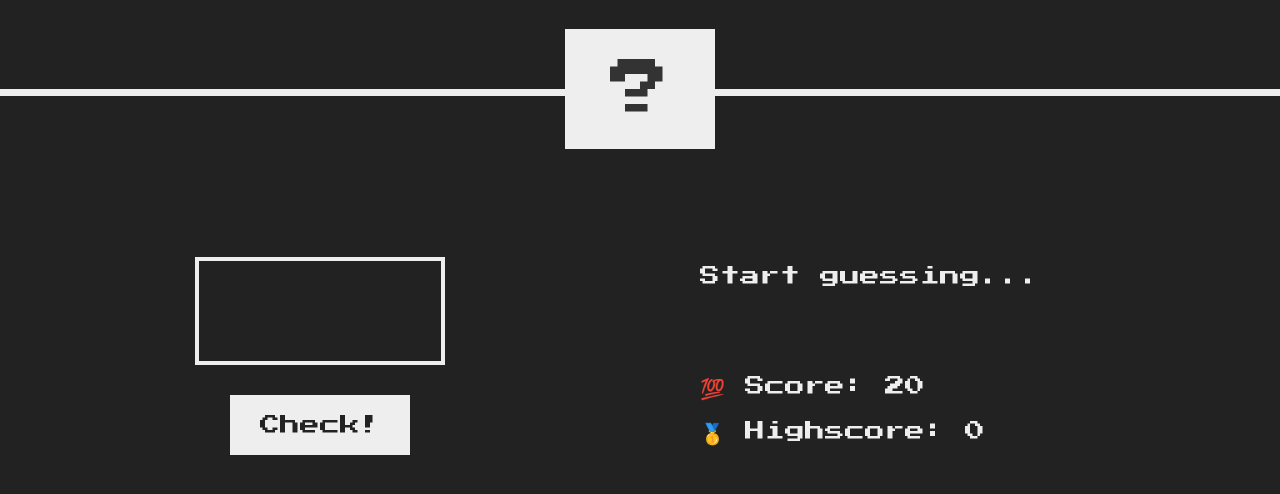
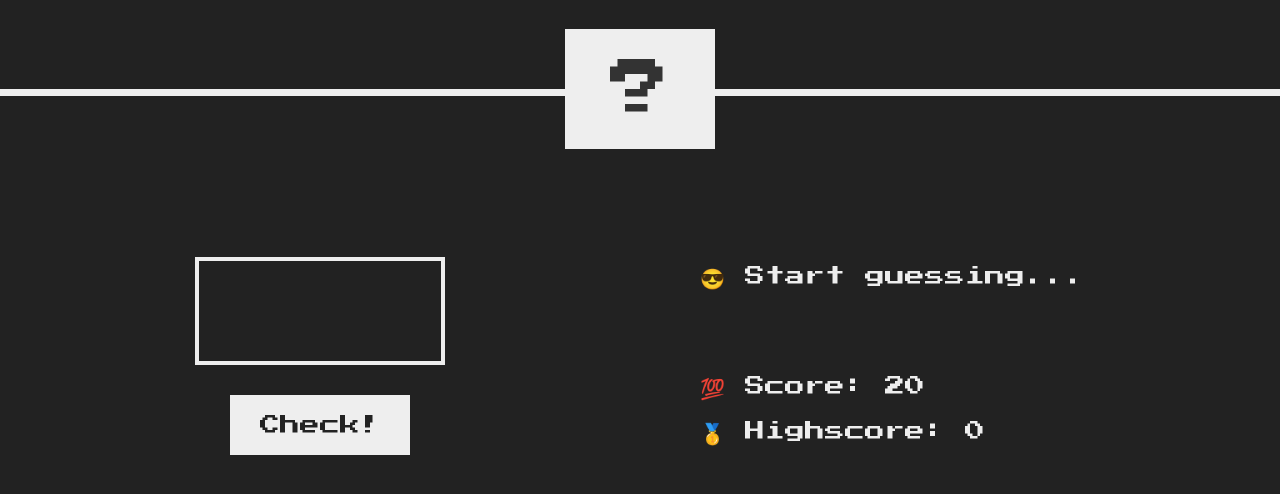
Before and after one commit to PutkovaMariia/JavaScript-Course, a plain HTML site: page 05-Guess-My-Number/starter/index.html in a window 1280 px wide. Shown: the part 184-678 px from the top of the page. Drawn offline with Linux system fonts and the light colour scheme.

Commit message:
emoji added

```diff
--- a/05-Guess-My-Number/starter/index.html
+++ b/05-Guess-My-Number/starter/index.html
@@ -20,7 +20,7 @@
         <button class="btn check">Check!</button>
       </section>
       <section class="right">
-        <p class="message">Start guessing...</p>
+        <p class="message">😎 Start guessing...</p>
         <p class="label-score">💯 Score: <span class="score">20</span></p>
         <p class="label-highscore">
           🥇 Highscore: <span class="highscore">0</span>
```
